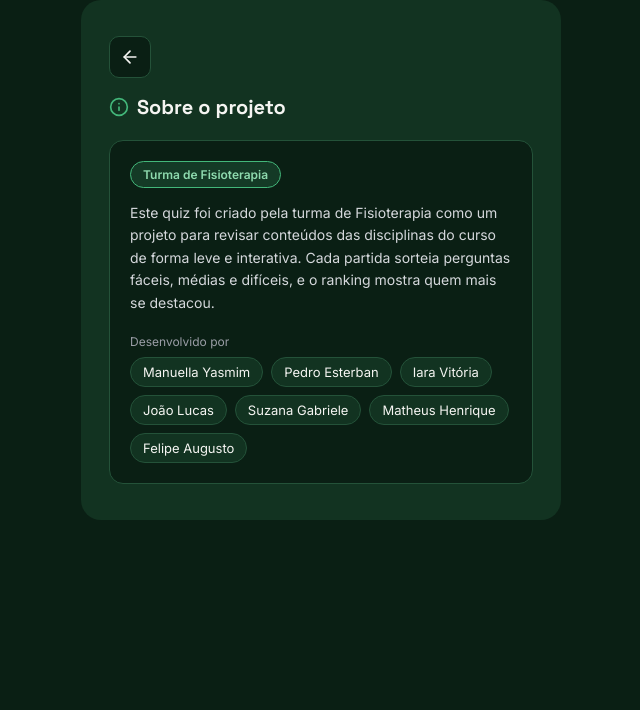
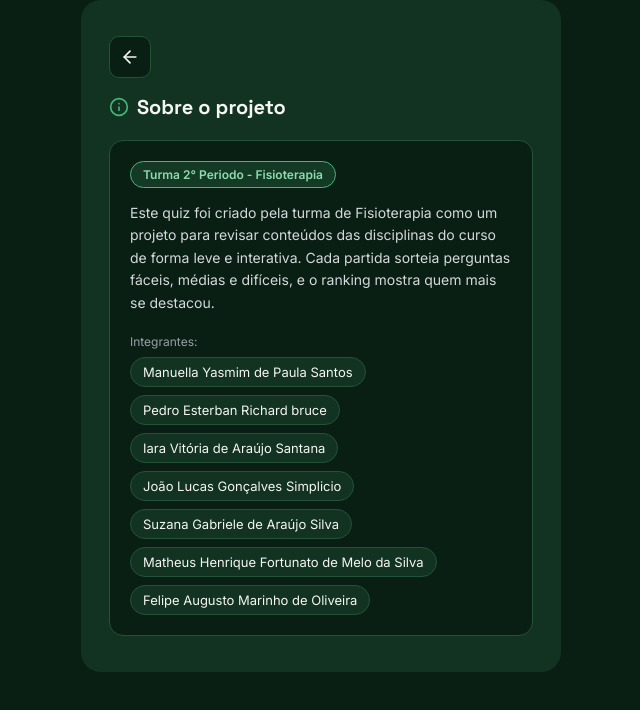
Before and after one commit to PHYMatheus/Quiz-FisioQuest, a React (Vite) app: page / in a window 1280 px wide. Both pictures are taken after a click on the button "Sobre o projeto". Shown: the top 710 px of the page, without its empty margins (319-959 px from the left). Built offline with nearby package versions, Linux system fonts and the light colour scheme; no server answers.

Commit message:
Fix: Ajustes no Sobre.jsx melhorias na descrição do Projeto

```diff
--- a/src/components/Sobre.jsx
+++ b/src/components/Sobre.jsx
@@ -1,13 +1,19 @@
 import { ArrowLeft, Info } from "lucide-react";
 
-const ETIQUETA = "Turma de Fisioterapia";
+const ETIQUETA = "Turma 2° Periodo - Fisioterapia";
 const TEXTO_SOBRE =
   "Este quiz foi criado pela turma de Fisioterapia como um projeto para revisar " +
   "conteúdos das disciplinas do curso de forma leve e interativa. Cada partida " +
   "sorteia perguntas fáceis, médias e difíceis, e o ranking mostra quem mais se destacou.";
 
 
-const INTEGRANTES = ["Manuella Yasmim", "Pedro Esterban", "Iara Vitória", "João Lucas", "Suzana Gabriele", "Matheus Henrique", "Felipe Augusto" ];
+const INTEGRANTES = ["Manuella Yasmim de Paula Santos",
+  "Pedro Esterban Richard bruce",
+  "Iara Vitória de Araújo Santana",
+  "João Lucas Gonçalves Simplicio",
+  "Suzana Gabriele de Araújo Silva",
+  "Matheus Henrique Fortunato de Melo da Silva",
+  "Felipe Augusto Marinho de Oliveira" ];
 
 export default function Sobre({ aoVoltar }) {
   return (
@@ -48,7 +54,7 @@ export default function Sobre({ aoVoltar }) {
           {TEXTO_SOBRE}
         </p>
 
-        <p style={{ fontSize: "12px", color: "#9A9DA6", margin: "20px 0 8px" }}>Desenvolvido por</p>
+        <p style={{ fontSize: "12px", color: "#9A9DA6", margin: "20px 0 8px" }}>Integrantes:</p>
         <ul style={{ listStyle: "none", margin: 0, padding: 0, display: "flex", flexWrap: "wrap", gap: "8px" }}>
           {INTEGRANTES.map((integrante) => (
             <li
```
